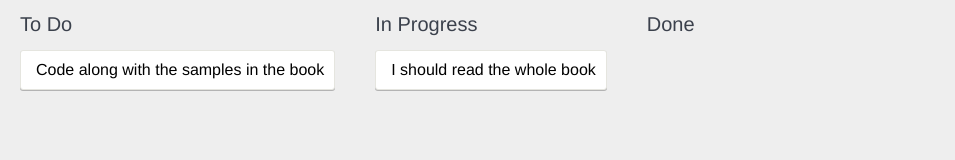
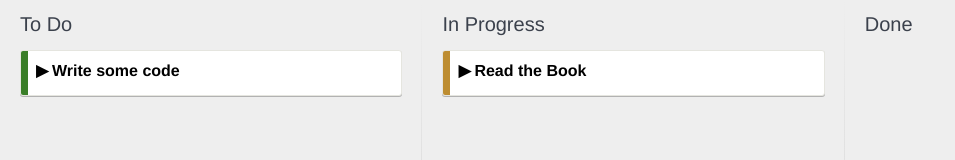
Before and after one commit to RayShaw/kanban, a React app: page / in a window 1280 px wide. Shown: the top 160 px of the page, without its empty margins (0-955 px from the left). Built offline with nearby package versions, Linux system fonts and the light colour scheme.

Commit message:
add funtions

```diff
--- a/app/App.js
+++ b/app/App.js
@@ -6,14 +6,17 @@ let cardsList = [
     {
         id: 1,
         title: "Read the Book",
-        description: "I should read the whole book",
+        description: "I should read the **whole** book",
+        color: "#bd8d31",
         status: "in-progress",
         tasks: []
     },
     {
         id: 2,
         title: "Write some code",
-        description: "Code along with the samples in the book",
+        description: "Code along with the samples in the book. " +
+            "The complete source cann be found at [github](https://github.com/RayShaw)",
+        color: "#3a7e28",
         status: "todo",
         tasks: [
             {
--- a/app/Card.js
+++ b/app/Card.js
@@ -1,16 +1,49 @@
 import React, { Component } from "react";
 import CheckList from "./CheckList.js";
+import marked from "marked";
 
 export default class Card extends Component {
+    constructor() {
+        super();
+        this.state = {
+            showDetail: false
+        };
+    }
+
+    toggleDetails() {
+        this.setState({ showDetail: !this.state.showDetail })
+    }
+
     render() {
+        let cardDetails;
+        if (this.state.showDetail) {
+            cardDetails = (
+                <div className="card_details">
+                    <span dangerouslySetInnerHTML={{ __html: marked(this.props.description) }} />
+                    <CheckList cardId={this.props.id} tasks={this.props.tasks} />
+                </div>
+            )
+        }
+
+        let cardTitleSty = this.state.showDetail ? "card_title card_title--is-open" : "card_title";
+
+        let sideColor = {
+            position: "absolute",
+            zIndex: -1,
+            top: 0,
+            bottom: 0,
+            left: 0,
+            width: 7,
+            backgroundColor: this.props.color
+        }
+
         return (
             <div className="card">
-                <div className="card_title">
-                    <div className="card_details">
-                        {this.props.description}
-                        <CheckList cardId={this.props.id} tasks={this.props.tasks} />
-                    </div>
+                <div className="sideColor" style={sideColor}></div>
+                <div className={cardTitleSty} onClick={this.toggleDetails.bind(this)}>
+                    {this.props.title}
                 </div>
+                {cardDetails}
             </div>
         )
     }
--- a/app/CheckList.js
+++ b/app/CheckList.js
@@ -2,12 +2,14 @@ import React, { Component } from "react";
 
 export default class CheckList extends Component {
     render() {
-        let tasks = this.props.tasks.map(task => {
-            <li className="checklist__task">
-                <input type="checkbox" defaultChecked={task.done} />
-                {task.name}
-                <a href="#" className="checklist__task--remove" />
-            </li>
+        let tasks = this.props.tasks.map((task, index) => {
+            return (
+                <li className="checklist_task" key={"task" + index}>
+                    <input type="checkbox" defaultChecked={task.done} />
+                    {task.name}
+                    <a href="#" className="checklist_task--remove" />
+                </li>
+            )
         })
         return (
             <div>
--- a/app/List.js
+++ b/app/List.js
@@ -8,6 +8,7 @@ export default class List extends Component {
                 id={card.id}
                 title={card.title}
                 description={card.description}
+                color={card.color}
                 tasks={card.tasks}
                 key={"card" + index}
             />
--- a/package.json
+++ b/package.json
@@ -18,6 +18,7 @@
     },
     "homepage": "https://github.com/RayShaw/kanban#readme",
     "dependencies": {
+        "marked": "^0.3.6",
         "react": "^15.6.1",
         "react-dom": "^15.6.1"
     },
--- a/public/styles.css
+++ b/public/styles.css
@@ -2,7 +2,7 @@
     box-sizing: border-box;
 }
 
-html, body, #app {
+html, body, #root {
     height: 100%;
     margin: 0;
     padding: 0;
@@ -10,7 +10,7 @@ html, body, #app {
 
 body {
     background-color: #eee;
-    font-family: "Helvetica Neue", Arial, Helvetica, sans-serif;
+    font-family: "Helvetica Neue", Helvetica, Arial, sans-serif;
 }
 
 h1 {
@@ -36,9 +36,19 @@ ul {
     vertical-align: top;
     white-space: normal;
     height: 100%;
-    widows: 33%;
+    width: 33%;
     padding: 0 20px;
     overflow: auto;
+}
+
+.list:not(:last-child)::after{
+    content: "";
+    position: absolute;
+    top: 0;
+    right: 0;
+    width: 1px;
+    height: 99%;
+    background: linear-gradient(to bottom, #eee 0%, #ccc 50%, #eee 100%) fixed;
 }
 
 .card {
@@ -53,3 +63,44 @@ ul {
     border-radius: 3px;
     box-shadow: 0 1px 0 rgba(0, 0, 0, 0.25)
 }
+
+.sideColor {
+    position: absolute;
+    z-index: -1;
+    top: 0;
+    bottom: 0;
+    left: 0;
+    width: 7px;
+    background-color: #000;
+}
+
+.card_title {
+    font-weight: bold;
+    border-bottom: solid 5px transparent;
+}
+
+.card_title::before {
+    display: inline-block;
+    width: 1em;
+    content: "▶";
+}
+
+.card_title--is-open::before {
+    content: "▼";
+}
+
+.card_details {
+
+}
+
+.checklist_task:first-child {
+    margin-top: 10px;
+    padding-top: 10px;
+    border-top: dashed 1px #ddd;
+}
+
+.checklist_task--remove::after {
+    display: inline-block;
+    color: #d66;
+    content: "✖";
+}
```
